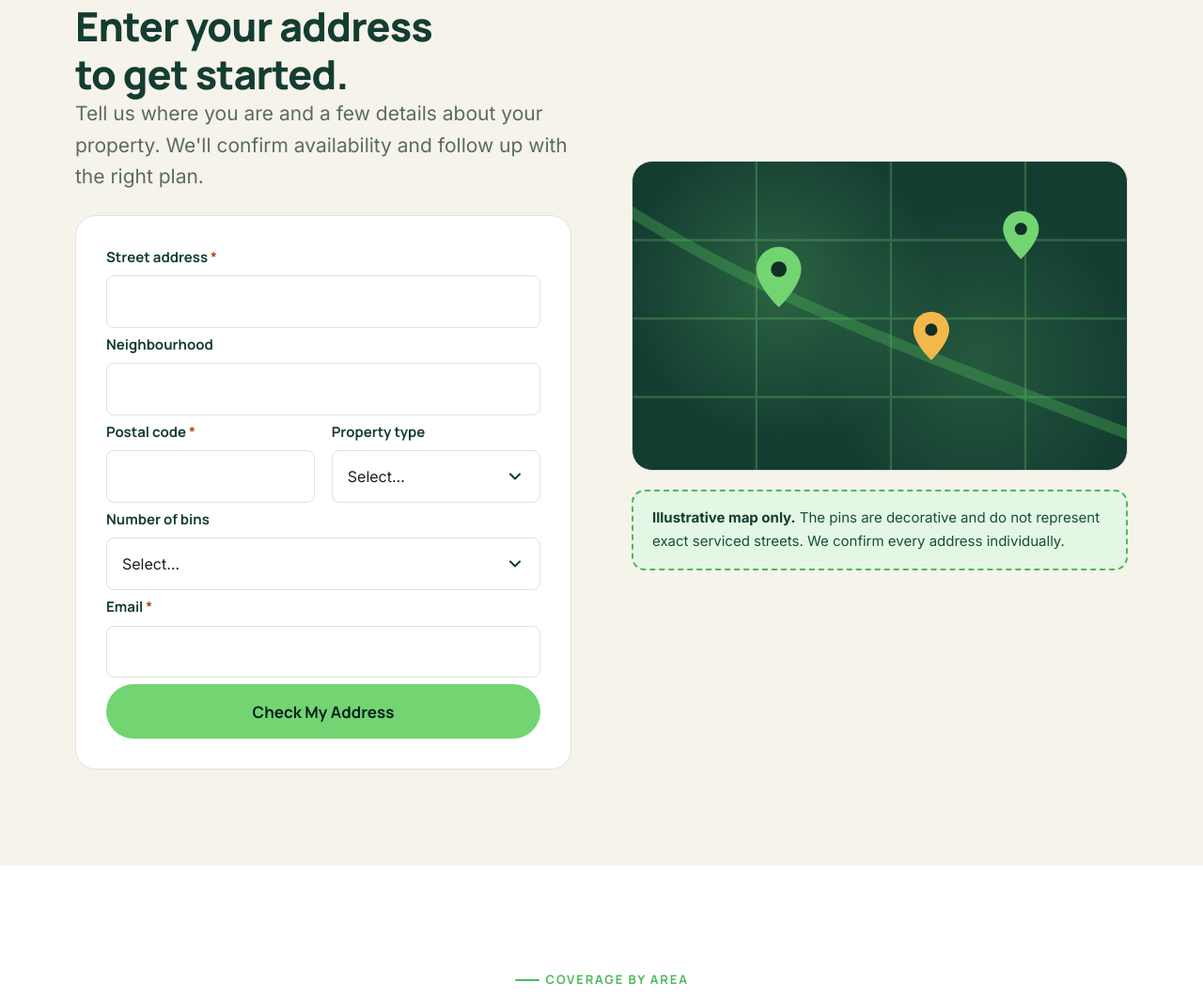
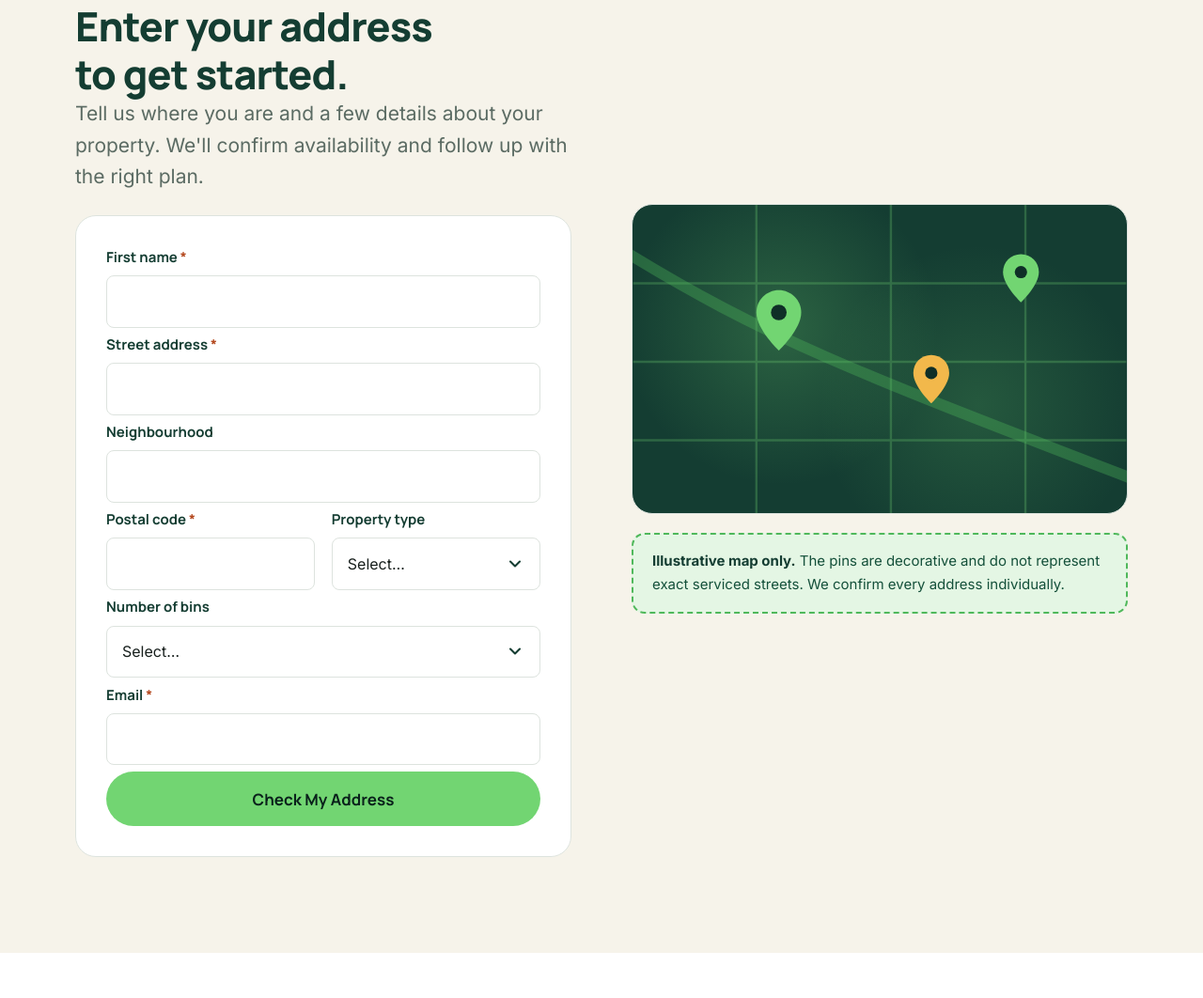
Before and after one commit to nickfisherOC/can2curb, a plain HTML site: page service-areas/index.html in a window 1280 px wide. Shown: the part 777-1839 px from the top of the page at 94% size. Drawn offline with Linux system fonts and the light colour scheme.

Commit message:
Check My Address form now starts with a required First name field
Co-Authored-By: Claude Opus 4.8 <noreply@anthropic.com>

```diff
--- a/service-areas/index.html
+++ b/service-areas/index.html
@@ -122,6 +122,11 @@
             <div class="card" data-reveal data-reveal-delay="2" style="margin-top:1.5rem;">
               <form class="form" data-form novalidate>
                 <div data-form-fields>
+                  <div class="field">
+                    <label for="ac-first">First name <span class="req" aria-hidden="true">*</span></label>
+                    <input class="input" id="ac-first" name="first_name" type="text" required autocomplete="given-name" />
+                    <p class="field__error" aria-live="polite"></p>
+                  </div>
                   <div class="field">
                     <label for="ac-street">Street address <span class="req" aria-hidden="true">*</span></label>
                     <input class="input" id="ac-street" name="street" type="text" required autocomplete="street-address" />
```
